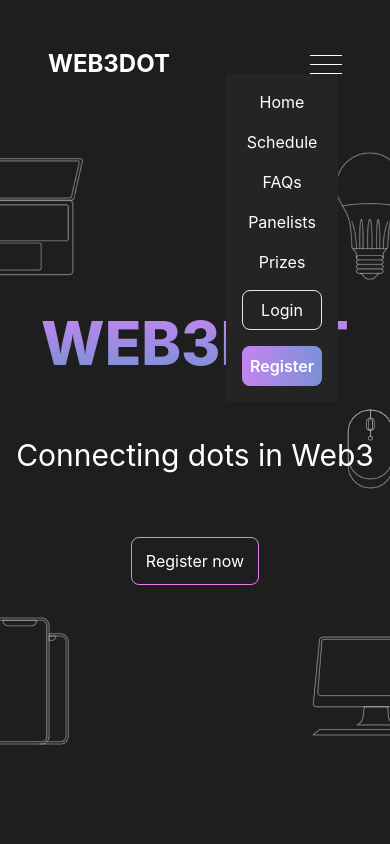
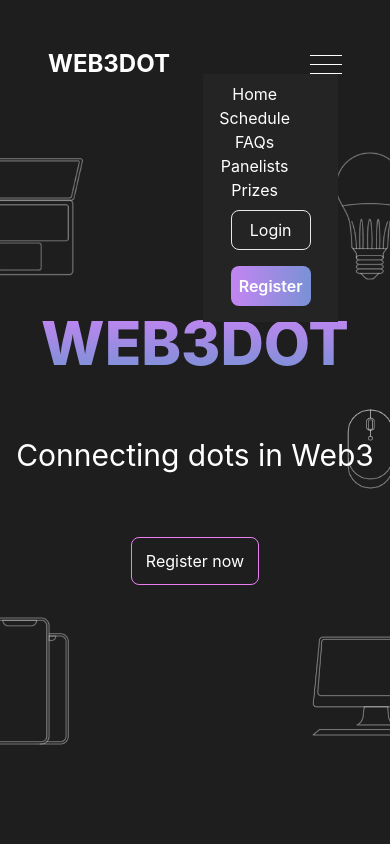
Before and after one commit to KartikB34/WEB3dots, a React (Create React App) app: page / in a window 390 px wide. Both pictures are taken after a click on the element 326 px from the left and 64 px from the top of the page. Shown: the top 844 px of the page. Built offline with nearby package versions, Linux system fonts and the light colour scheme; the HTML template or start-up script is replaced by a standard one.

Commit message:
adding hover effects

```diff
--- a/src/components/landing/Landing.jsx
+++ b/src/components/landing/Landing.jsx
@@ -8,9 +8,16 @@ import pc from "../assets/pc.png"
 const Landing = () => {
   return (
     <div className='relative text-center h-[76vh] mt-8 flex flex-col justify-center z-10 items-center'>
-      <p className='text-6xl md:text-8xl text-transparent bg-clip-text font-extrabold bg-gradient-to-b from-[#C385F1] to-[#7A91D6]'>WEB3DOT</p>
+      <div className=''>
+        <p className=' text-6xl transform transition duration-500 hover:scale-125 relative group md:text-8xl text-transparent bg-clip-text font-extrabold bg-gradient-to-b from-[#C385F1] to-[#7A91D6]'>
+          WEB3DOT
+          {/* <div className="absolute top-0 -inset-full h-full w-1/2 z-5 block transform -skew-x-12 bg-gradient-to-r from-transparent to-white opacity-40 group-hover:animate-shine" /> */}
+        </p>
+      </div>
       <p className='text-3xl my-16'>Connecting dots in Web3</p>
-      <a href='/' className='h-12 flex border border-[#EB7EF1] rounded-lg items-center w-32 justify-center'>Register now</a>
+      <a href='/' className='z-10 transform transition duration-500 hover:scale-125 h-12 flex border border-[#EB7EF1] rounded-lg items-center w-32 justify-center'>
+        Register now
+      </a>
       <img src={laptop} alt="laptop" className="absolute top-4 left-0 h-36 md:h-44 -z-10"  />
       <img src={phone} alt="laptop" className="absolute bottom-4 left-0 h-36 md:h-44 -z-10"  />
       <img src={bulb} alt="laptop" className="absolute top-4 right-0 h-36 md:h-44 -z-10"  />
--- a/src/components/navbar/Navbar.jsx
+++ b/src/components/navbar/Navbar.jsx
@@ -10,18 +10,45 @@ const Navbar = () => {
 
   return (
     <div className='flex h-24 pt-8 px-12 items-center flex-row justify-between'>
-      <div>
-        <p className='text-2xl font-bold'>WEB3DOT</p>
+      <div className='relative'>
+        <a href='/' className='transform transition duration-500 hover:scale-125 text-2xl font-bold'>WEB3DOT</a>
       </div>
 
       <div className='md:flex hidden items-center flex-row justify-between'>
-        <a href='/' className='mr-8'>Home</a>
-        <a href='/#schedule' className='mr-8'>Schedule</a>
-        <a href='/#faq' className='mr-8'>FAQs</a>
-        <a href='/#panelist' className='mr-8'>Panelists</a>
-        <a href='/#prizes' className='mr-8'>Prizes</a>
-        <a href='/' className='mr-8 h-10 flex border rounded-lg items-center w-20 justify-center'>Login</a>
-        <a href='/' className='h-10 flex border-transparent rounded-lg items-center w-24 bg-gradient-to-r from-[#F678F0] to-[#00E8FF] justify-center'>Register</a>
+        <a href='/' className='mr-8 relative group'>
+          <span>Home</span>
+          <span className="absolute -bottom-1 left-1/2 w-0 h-[2px] bg-[#EB7EF1] group-hover:w-1/2 group-hover:transition-all"></span>
+          <span className="absolute -bottom-1 right-1/2 w-0 h-[2px] bg-[#EB7EF1] group-hover:w-1/2 group-hover:transition-all"></span>
+        </a>
+
+        <a href='/#schedule' className='mr-8 relative group'>
+          <span>Schedule</span>
+          <span className="absolute -bottom-1 left-1/2 w-0 h-[2px] bg-[#EB7EF1] group-hover:w-1/2 group-hover:transition-all"></span>
+          <span className="absolute -bottom-1 right-1/2 w-0 h-[2px] bg-[#EB7EF1] group-hover:w-1/2 group-hover:transition-all"></span>
+        </a>
+
+        <a href='/#faq' className='mr-8 relative group'>
+          <span>FAQs</span>
+          <span className="absolute -bottom-1 left-1/2 w-0 h-[2px] bg-[#EB7EF1] group-hover:w-1/2 group-hover:transition-all"></span>
+          <span className="absolute -bottom-1 right-1/2 w-0 h-[2px] bg-[#EB7EF1] group-hover:w-1/2 group-hover:transition-all"></span>
+        </a>
+
+        <a href='/#panelist' className='mr-8 relative group'>
+          <span>Panelists</span>
+          <span className="absolute -bottom-1 left-1/2 w-0 h-[2px] bg-[#EB7EF1] group-hover:w-1/2 group-hover:transition-all"></span>
+          <span className="absolute -bottom-1 right-1/2 w-0 h-[2px] bg-[#EB7EF1] group-hover:w-1/2 group-hover:transition-all"></span>
+        </a>
+
+        <a href='/#prizes' className='mr-8 relative group'>
+          <span>Prizes</span>
+          <span className="absolute -bottom-1 left-1/2 w-0 h-[2px] bg-[#EB7EF1] group-hover:w-1/2 group-hover:transition-all"></span>
+          <span className="absolute -bottom-1 right-1/2 w-0 h-[2px] bg-[#EB7EF1] group-hover:w-1/2 group-hover:transition-all"></span>
+        </a>
+
+        <span className="absolute left-0 -bottom-1 w-full h-2 bg-blue-400 -z-10 group-hover:h-full group-hover:transition-all"></span>
+        <a href='/' className='transform transition duration-500 hover:scale-125 mr-8 h-10 flex border rounded-lg items-center w-20 justify-center'>Login</a>
+        <a href='/' className='transform transition duration-500 hover:scale-125 h-10 flex border-transparent rounded-lg items-center w-24 bg-gradient-to-r from-[#F678F0] to-[#00E8FF] justify-center'>Register</a>
+
       </div>
 
       <div className='md:hidden relative'>
@@ -32,13 +59,37 @@ const Navbar = () => {
         </div>
 
         <div className={` ${open? 'block' : 'hidden'} z-50 absolute bg-[#242424] px-4 py-2 right-1 items-center justify-center flex flex-col`}>
-          <a href='/' className='my-2'>Home</a>
-          <a href='/#schedule' className='my-2'>Schedule</a>
-          <a href='/#faq' className='my-2'>FAQs</a>
-          <a href='/#panelist' className='my-2'>Panelists</a>
-          <a href='/#prizes' className='my-2'>Prizes</a>
+        <a href='/' className='mr-8 relative group'>
+          <span>Home</span>
+          <span className="absolute -bottom-1 left-1/2 w-0 h-[2px] bg-[#EB7EF1] group-hover:w-1/2 group-hover:transition-all"></span>
+          <span className="absolute -bottom-1 right-1/2 w-0 h-[2px] bg-[#EB7EF1] group-hover:w-1/2 group-hover:transition-all"></span>
+        </a>
+
+        <a href='/#schedule' className='mr-8 relative group'>
+          <span>Schedule</span>
+          <span className="absolute -bottom-1 left-1/2 w-0 h-[2px] bg-[#EB7EF1] group-hover:w-1/2 group-hover:transition-all"></span>
+          <span className="absolute -bottom-1 right-1/2 w-0 h-[2px] bg-[#EB7EF1] group-hover:w-1/2 group-hover:transition-all"></span>
+        </a>
+
+        <a href='/#faq' className='mr-8 relative group'>
+          <span>FAQs</span>
+          <span className="absolute -bottom-1 left-1/2 w-0 h-[2px] bg-[#EB7EF1] group-hover:w-1/2 group-hover:transition-all"></span>
+          <span className="absolute -bottom-1 right-1/2 w-0 h-[2px] bg-[#EB7EF1] group-hover:w-1/2 group-hover:transition-all"></span>
+        </a>
+
+        <a href='/#panelist' className='mr-8 relative group'>
+          <span>Panelists</span>
+          <span className="absolute -bottom-1 left-1/2 w-0 h-[2px] bg-[#EB7EF1] group-hover:w-1/2 group-hover:transition-all"></span>
+          <span className="absolute -bottom-1 right-1/2 w-0 h-[2px] bg-[#EB7EF1] group-hover:w-1/2 group-hover:transition-all"></span>
+        </a>
+
+        <a href='/#prizes' className='mr-8 relative group'>
+          <span>Prizes</span>
+          <span className="absolute -bottom-1 left-1/2 w-0 h-[2px] bg-[#EB7EF1] group-hover:w-1/2 group-hover:transition-all"></span>
+          <span className="absolute -bottom-1 right-1/2 w-0 h-[2px] bg-[#EB7EF1] group-hover:w-1/2 group-hover:transition-all"></span>
+        </a>
           <a href='/' className='my-2 h-10 flex border rounded-lg items-center w-20 justify-center'>Login</a>
-          <a href='/' className='h-10 my-2 flex font-semibold border-transparent rounded-lg items-center w-20 bg-gradient-to-r from-[#C385F1] to-[#7A91D6] justify-center'>Register</a>
+          <a href='/' className='h-10  transform transition duration-500 hover:scale-125 my-2 flex font-semibold border-transparent rounded-lg items-center w-20 bg-gradient-to-r from-[#C385F1] to-[#7A91D6] justify-center'>Register</a>
         </div>
 
       </div>
--- a/src/components/prizes/Prizes.jsx
+++ b/src/components/prizes/Prizes.jsx
@@ -16,28 +16,28 @@ const Prizes = () => {
        {/* Actual prizes and goodies */}
        <div className='flex justify-between items-center md:px-12 mt-16 flex-wrap'>
 
-        <div className='flex flex-col p-12 my-3 bg-[#242424] items-center'>
+        <div className='transform transition duration-500 hover:scale-110 hover:border hover:border-[#EB7EF1] border-purple-800 flex flex-col p-12 my-3 bg-[#242424] items-center'>
             <img src={bluecup} alt="bluecup" className='h-20 w-16' />
             <h2 className='font-bold mt-6 text-xl'>Top 5</h2>
             <h2 className='font-bold mb-6 text-xl'>Tecchnical Mock</h2>
             <p>2K each + Tshirt + Goodies</p>
         </div>
 
-        <div className='flex flex-col p-12 my-3 bg-[#242424] items-center'>
+        <div className='transform transition duration-500 hover:scale-110 hover:border hover:border-[#EB7EF1] border-purple-800 flex flex-col p-12 my-3 bg-[#242424] items-center'>
             <img src={purplecup} alt="purplecup" className='h-20 w-16' />
             <h2 className='font-bold mt-6 text-xl'>Top 5</h2>
             <h2 className='font-bold mb-6 text-xl'>Tecchnical Mock</h2>
             <p>2K each + Tshirt + Goodies</p>
         </div>
 
-        <div className='flex flex-col p-12 my-3 bg-[#242424] items-center'>
+        <div className='transform transition duration-500 hover:scale-110 hover:border hover:border-[#EB7EF1] border-purple-800 flex flex-col p-12 my-3 bg-[#242424] items-center'>
             <img src={greencup} alt="greencup" className='h-20 w-16' />
             <h2 className='font-bold mt-6 text-xl'>Top 5</h2>
             <h2 className='font-bold mb-6 text-xl'>Tecchnical Mock</h2>
             <p>2K each + Tshirt + Goodies</p>
         </div>
 
-        <div className='flex flex-col p-12 my-3 bg-[#242424] items-center'>
+        <div className='transform transition duration-500 hover:scale-110 hover:border hover:border-[#EB7EF1] border-purple-800 flex flex-col p-12 my-3 bg-[#242424] items-center'>
             <img src={orangecup} alt="orangecup" className='h-20 w-16' />
             <h2 className='font-bold mt-6 text-xl'>Top 5</h2>
             <h2 className='font-bold mb-6 text-xl'>Tecchnical Mock</h2>
--- a/src/components/sponsor/Sponsor.jsx
+++ b/src/components/sponsor/Sponsor.jsx
@@ -17,16 +17,16 @@ const Sponsor = () => {
         <p className='text-2xl'>TECH PANELISTS</p>
 
         <div className='mt-12 grid grid-cols-1 sm:grid-cols-2 flex-wrap md:grid-cols-4 gap-8'>
-            <img src={gfg} alt="gfg" />
-            <img src={onedrop} alt="onedrop" />
-            <img src={aws} alt="aws" />
-            <img src={github} alt="github" />
+            <img src={gfg} alt="gfg" className='transform transition duration-500 hover:scale-125 hover:cursor-pointer' />
+            <img src={onedrop} alt="onedrop" className='transform transition duration-500 hover:scale-125 hover:cursor-pointer' />
+            <img src={aws} alt="aws" className='transform transition duration-500 hover:scale-125 hover:cursor-pointer' />
+            <img src={github} alt="github" className='transform transition duration-500 hover:scale-125 hover:cursor-pointer' />
         </div>
       </div>
 
       <div className='mt-16 flex flex-col md:flex-row '>
         <p className='text-2xl md:mr-6'>Want to be a sponsor?</p>
-        <a href='/' className='h-10 flex border-transparent font-bold rounded-lg items-center w-24 bg-gradient-to-r from-[#F678F0] to-[#00E8FF] justify-center'>Apply now</a>
+        <a href='/' className='transform transition duration-500 hover:scale-125 h-10 flex border-transparent font-bold rounded-lg items-center w-24 bg-gradient-to-r from-[#F678F0] to-[#00E8FF] justify-center'>Apply now</a>
       </div>
     </div>
   )
```
Also changed, not shown: src/components/webinar/Webinar.jsx (+6 -6 lines).
